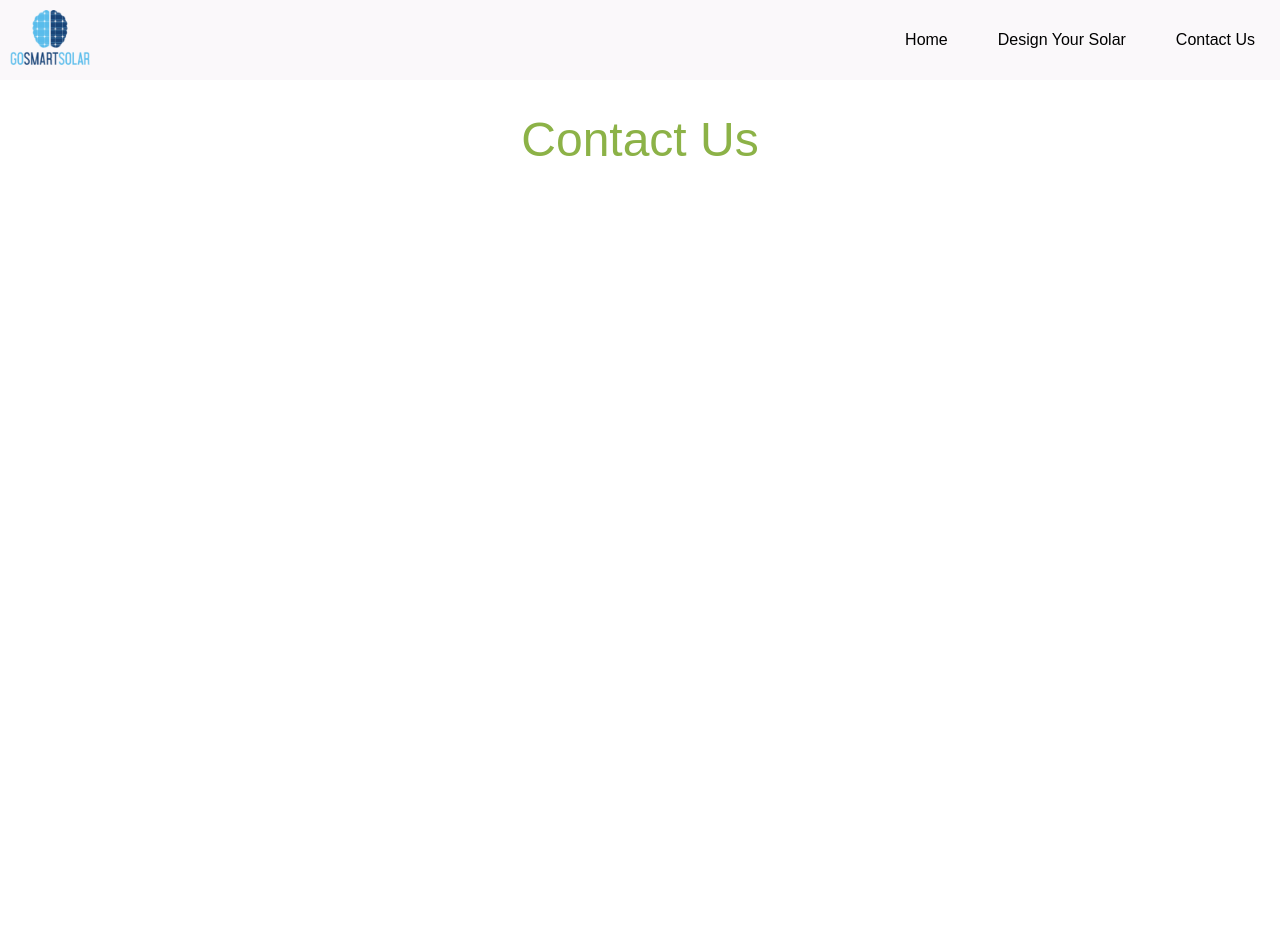
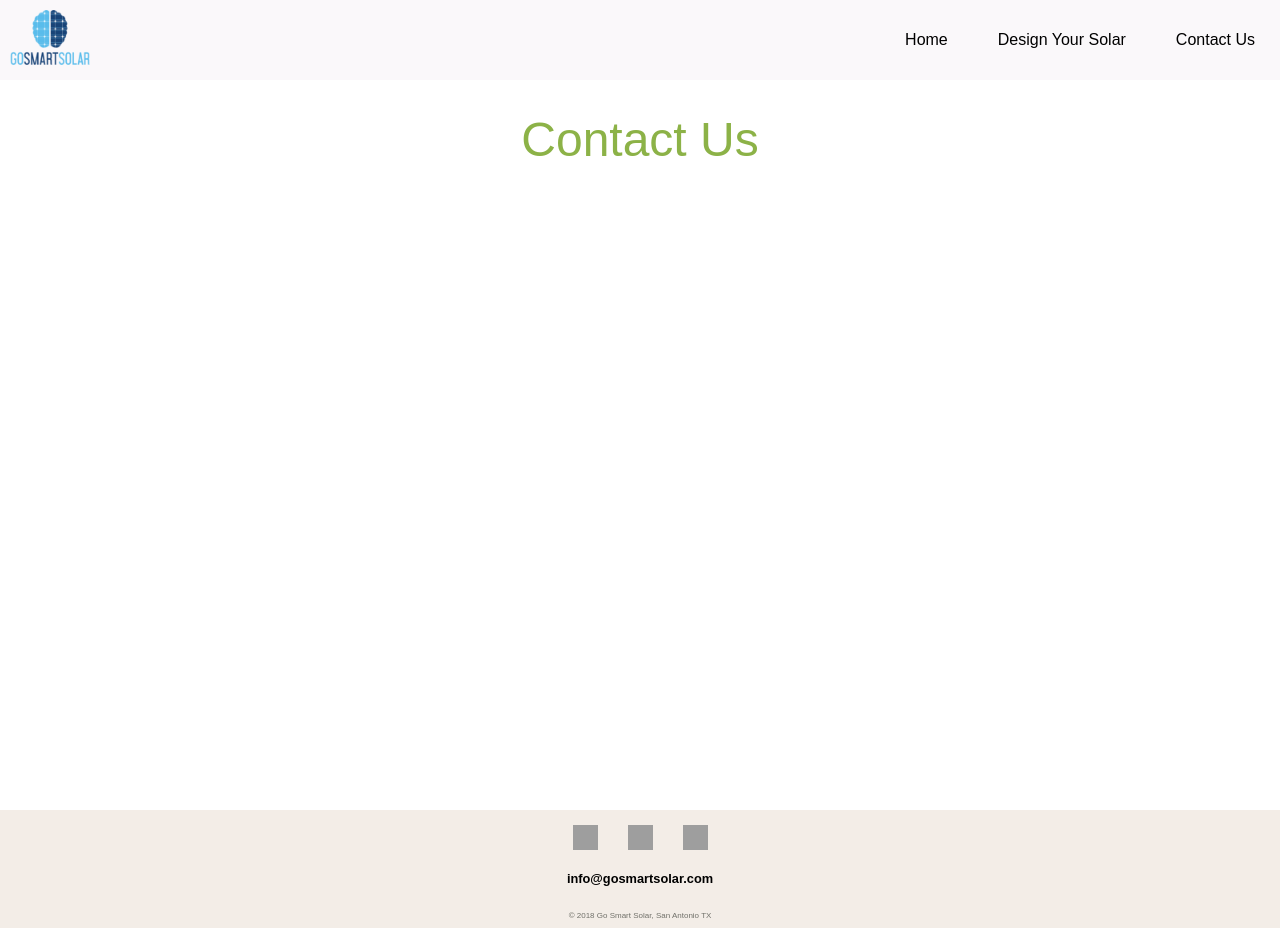
Before and after one commit to casper345/sunblock, a React (Create React App) app: page /contact-us in a window 1280 px wide. Before the commit the page ends 800 px from the top, so only its background shows below. Built offline with nearby package versions, Linux system fonts and the light colour scheme; grey boxes are pictures that could not be loaded.

Commit message:
Add basic template Footer

```diff
--- a/src/App.js
+++ b/src/App.js
@@ -1,15 +1,18 @@
-import React, { Component } from 'react';
-import styled from 'styled-components';
-import { BrowserRouter, Route } from 'react-router-dom';
+import React, { Component } from 'react'
+import styled from 'styled-components'
+import { BrowserRouter, Route } from 'react-router-dom'
 
-import HomeScreen from './screens/HomeScreen';
-import DesignScreen from './screens/DesignScreen';
-import ContactScreen from './screens/ContactScreen';
+import HomeScreen from './screens/HomeScreen'
+import DesignScreen from './screens/DesignScreen'
+import ContactScreen from './screens/ContactScreen'
 
-import NavigationBar from './components/NavigationBar';
+import NavigationBar from './components/NavigationBar'
+import Footer from './components/Footer'
 
-const Container = styled.div`
+const Container = styled.div``;
 
+const Main = styled.div`
+  min-height: calc(100vh - 70px);
 `;
 
 class App extends Component {
@@ -18,9 +21,12 @@ class App extends Component {
       <BrowserRouter>
         <Container>
           <NavigationBar />
-          <Route exact path="/" component={HomeScreen} />
-          <Route exact path="/design-your-solar" component={DesignScreen} />
-          <Route exact path="/contact-us" component={ContactScreen} />
+          <Main>
+            <Route exact path="/" component={HomeScreen} />
+            <Route exact path="/design-your-solar" component={DesignScreen} />
+            <Route exact path="/contact-us" component={ContactScreen} />
+          </Main>
+          <Footer />
         </Container>
       </BrowserRouter>
     );
--- a/src/components/Footer.js
+++ b/src/components/Footer.js
@@ -3,15 +3,45 @@ import styled from 'styled-components'
 
 import Color from '../constants/Color'
 
-const Footer = () =>
-  <Container>
-
-  </Container>
+import { H4 } from '../components/StyledHeading'
 
 const Container = styled.div`
+  width: 100%;
   display: flex;
-  width: 100%;
-  background-color: ${Color.secondaryColor};
+  flex-direction: column;
+  align-items: center;
+  justify-content: center;
+  background-color: ${Color.lightBrown};
+`;
+const Icon = styled.img`
+  width: 25px;
+  height: 25px;
+  margin: 15px;
+  margin-bottom: 0px;
+`;
+const CopyrightText = styled.p`
+  font-size: .5rem;
+  color: rgb(113,113,106);
 `;
 
+const SocialMedia = () =>
+<div>
+  <a href="https://www.facebook.com/">
+    <Icon src={require('../assets/images/telegram.png')} alt="Facebook Link"/>
+  </a>
+  <a href="https://www.instagram.com/">
+    <Icon src={require('../assets/images/instagram.png')} alt="Instagram Link"/>
+  </a>
+  <a href="https://www.linkedin.com/">
+    <Icon src={require('../assets/images/linkedin.png')} alt="LinkedIn Link"/>
+  </a>
+</div>
+
+const Footer = () =>
+<Container>
+  <SocialMedia />
+  <H4>info@gosmartsolar.com</H4>
+  <CopyrightText>&copy; 2018 Go Smart Solar, San Antonio TX</CopyrightText>
+</Container>
+
 export default Footer;
--- a/src/components/StyledHeading.js
+++ b/src/components/StyledHeading.js
@@ -16,7 +16,7 @@ export const H3 = styled.h3`
 
 `;
 export const H4 = styled.h4`
-  font-size: 3rem;
+  font-size: .8rem;
 
 `;
 export const P = styled.p`
```
